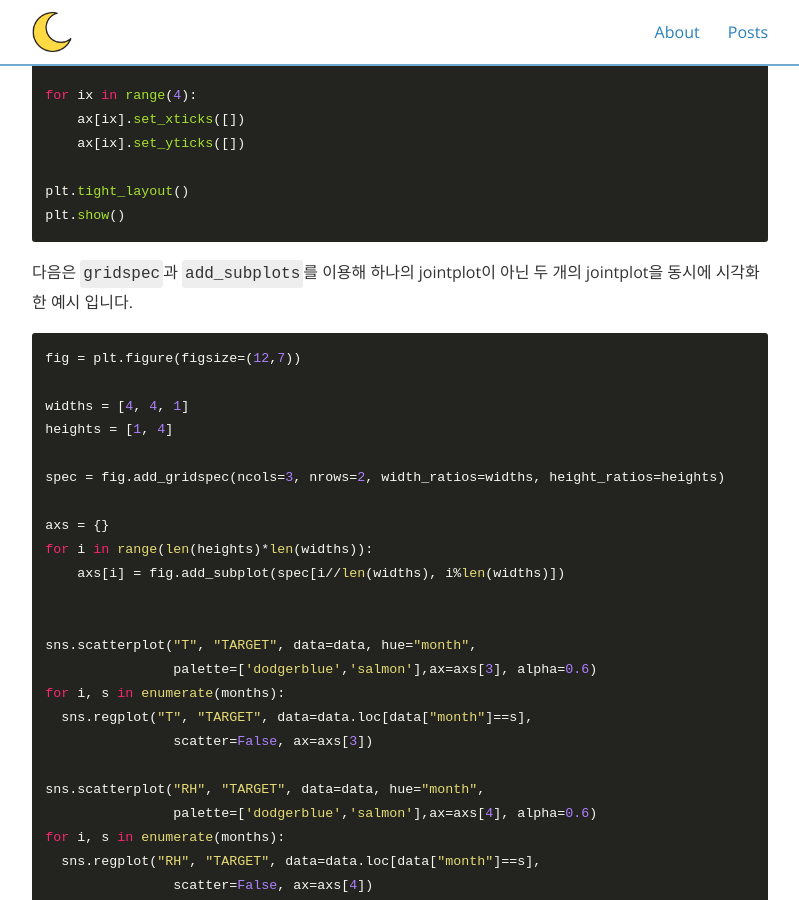
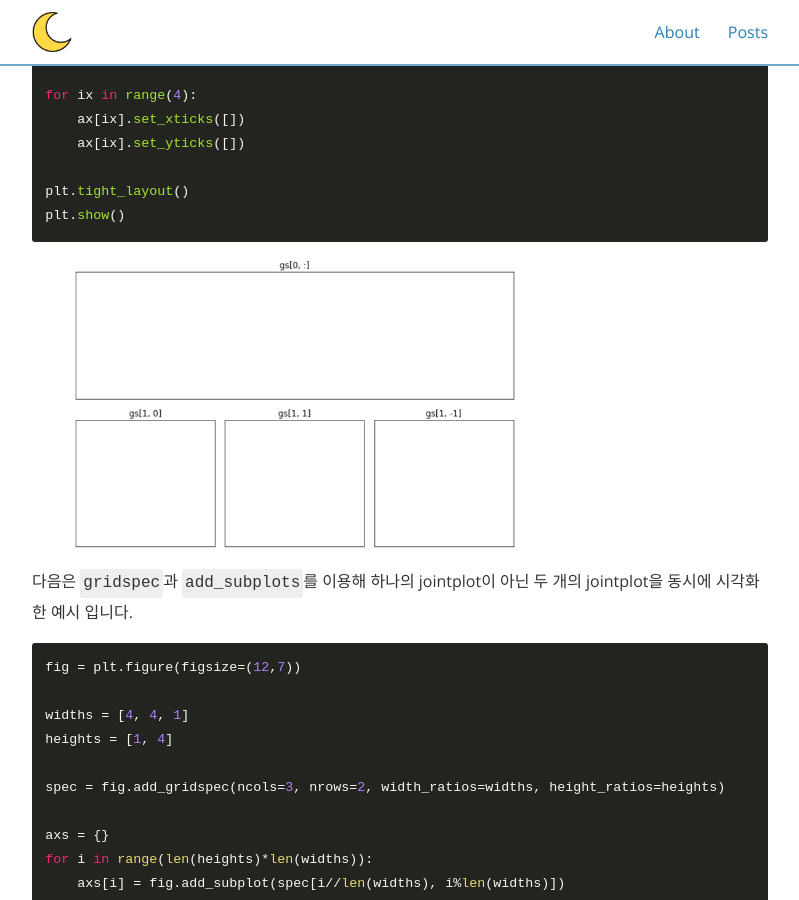
Before and after one commit to hoon-923/hoon-923.github.io, a Jekyll site: the page built from _posts/2021-02-09-matplot에서-subplots를-그리는-다양한-방법.md, in a window 1280 px wide and 900 px high, scrolled down 2896 px. Shown: the whole window, without its empty margins (240-1039 px from the left). Built offline with Jekyll 4.4.1, drawn with Linux system fonts in a browser that asks for light colours; nearby versions of some CDN libraries; comment, search, counter and statistics services are not loaded.

Commit message:
minor changes

```diff
--- a/_posts/2021-02-09-matplot에서-subplots를-그리는-다양한-방법.md
+++ b/_posts/2021-02-09-matplot에서-subplots를-그리는-다양한-방법.md
@@ -80,6 +80,8 @@ for ix in range(4):
 plt.tight_layout()
 plt.show()
 ~~~
+
+![gridspec_1.PNG](https://github.com/hoon-923/hoon-923.github.io/blob/main/_images/Visualization/subplots/gridspec_1.PNG?raw=true)
 
 다음은 `gridspec`과 `add_subplots`를 이용해 하나의 jointplot이 아닌 두 개의 jointplot을 동시에 시각화 한 예시 입니다.
 
```
